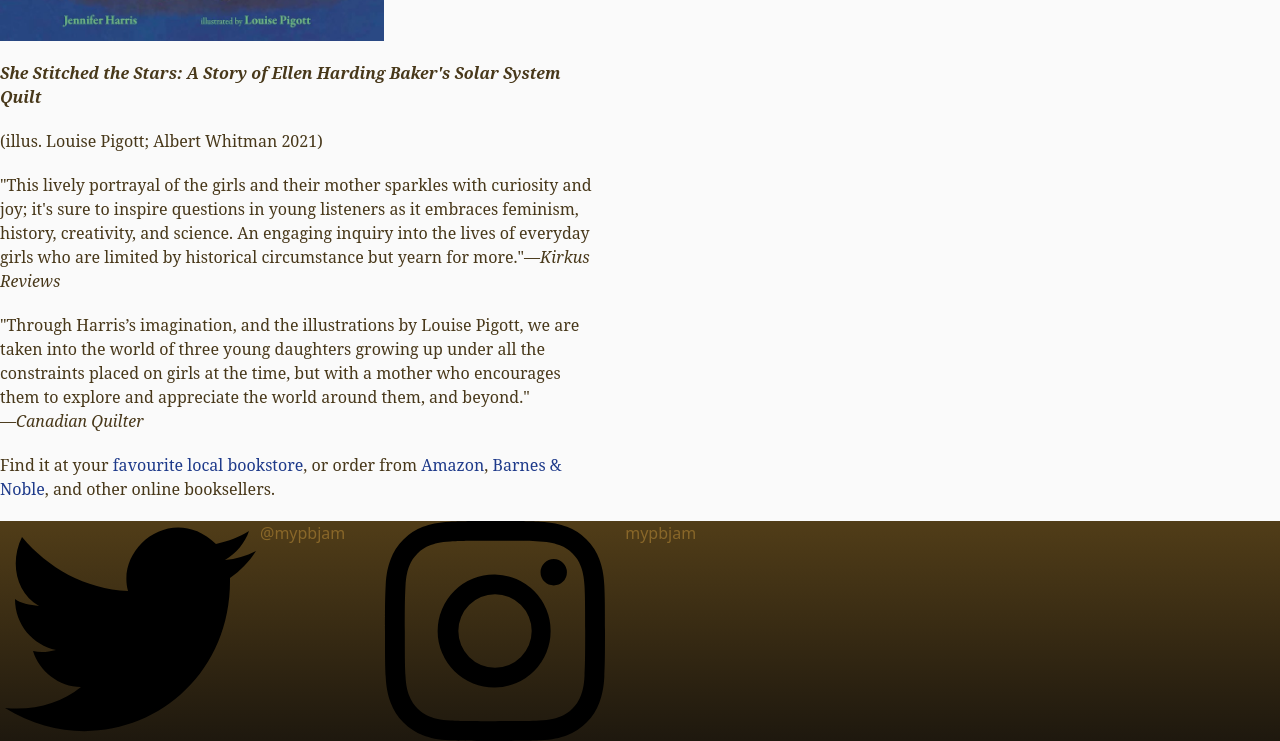
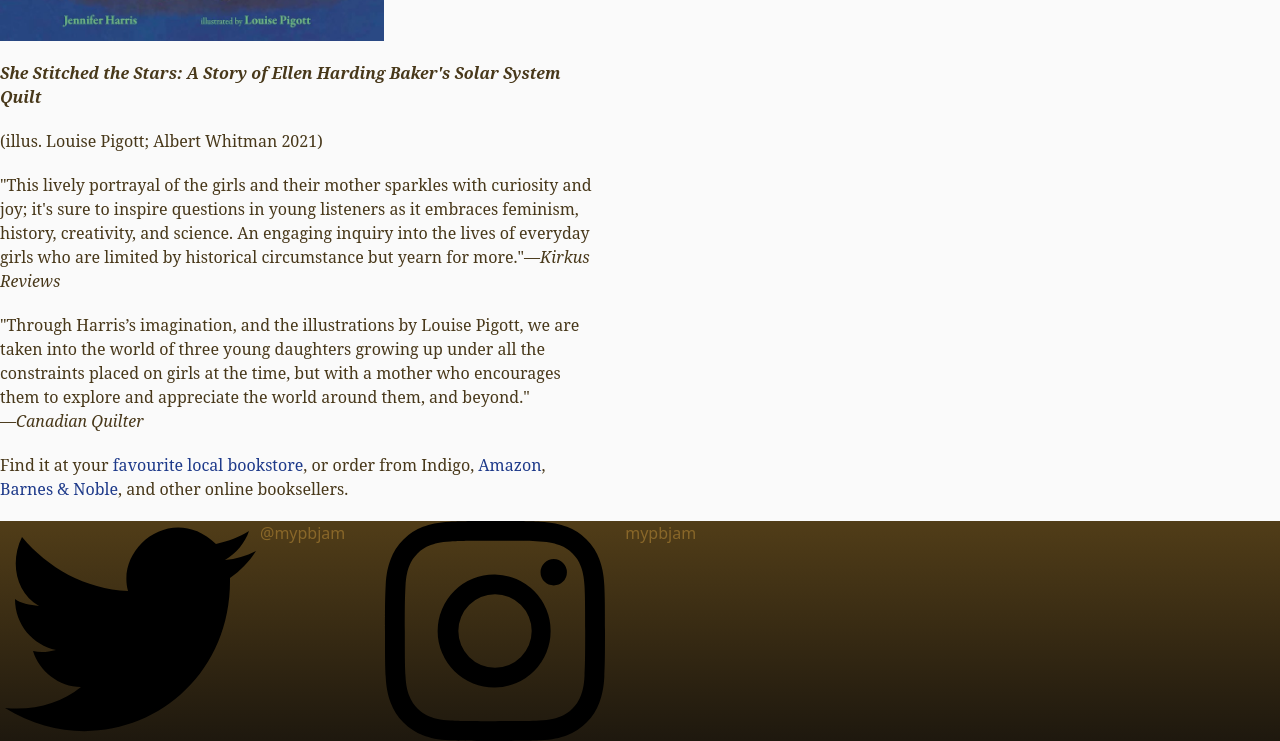
Before and after one commit to nonsequitoria/mypbjam, an Eleventy site: page src/books/she-stitched-the-stars.md in a window 1280 px wide. Shown: the part 499-1240 px from the top of the page. Built offline with nearby package versions, Linux system fonts and the light colour scheme; Eleventy itself is replaced by a stand-in of ours; files that its build step writes are made by us from their sources; files whose address does not match are found by name.

Commit message:
ssts indigo link

```diff
--- a/src/books/she-stitched-the-stars.md
+++ b/src/books/she-stitched-the-stars.md
@@ -16,7 +16,7 @@ layout: base.njk
 
 <p>"Through Harris’s imagination, and the illustrations by Louise Pigott, we are taken into the world of three young daughters growing up under all the constraints placed on girls at the time, but with a mother who encourages them to explore and appreciate the world around them, and beyond." ―<i><a href="https://canadianquilter.com/she-stitched-the-stars/">Canadian Quilter</a></i></p>
 
-<p class="text-base">Find it at your <a href="https://www.indiebound.org/search/book?keys=she+stitched+the+stars">favourite local bookstore</a>, or order from <a href="https://www.amazon.com/She-Stitched-Stars-Harding-History/dp/0807573221">Amazon</a>, <a href="https://www.barnesandnoble.com/w/she-stitched-the-stars-jennifer-harris/1138772508">Barnes &amp; Noble</a>, and other online booksellers.</p>
+<p class="text-base">Find it at your <a href="https://www.indiebound.org/search/book?keys=she+stitched+the+stars">favourite local bookstore</a>, or order from Indigo, <a href="https://www.amazon.com/She-Stitched-Stars-Harding-History/dp/0807573221">Amazon</a>, <a href="https://www.barnesandnoble.com/w/she-stitched-the-stars-jennifer-harris/1138772508">Barnes &amp; Noble</a>, and other online booksellers.</p>
 <!-- <a href="https://www.chapters.indigo.ca/en-ca/books/she-stitched-the-stars-a/9780807573228-item.html">Indigo</a> -->
 
 </div>
```
